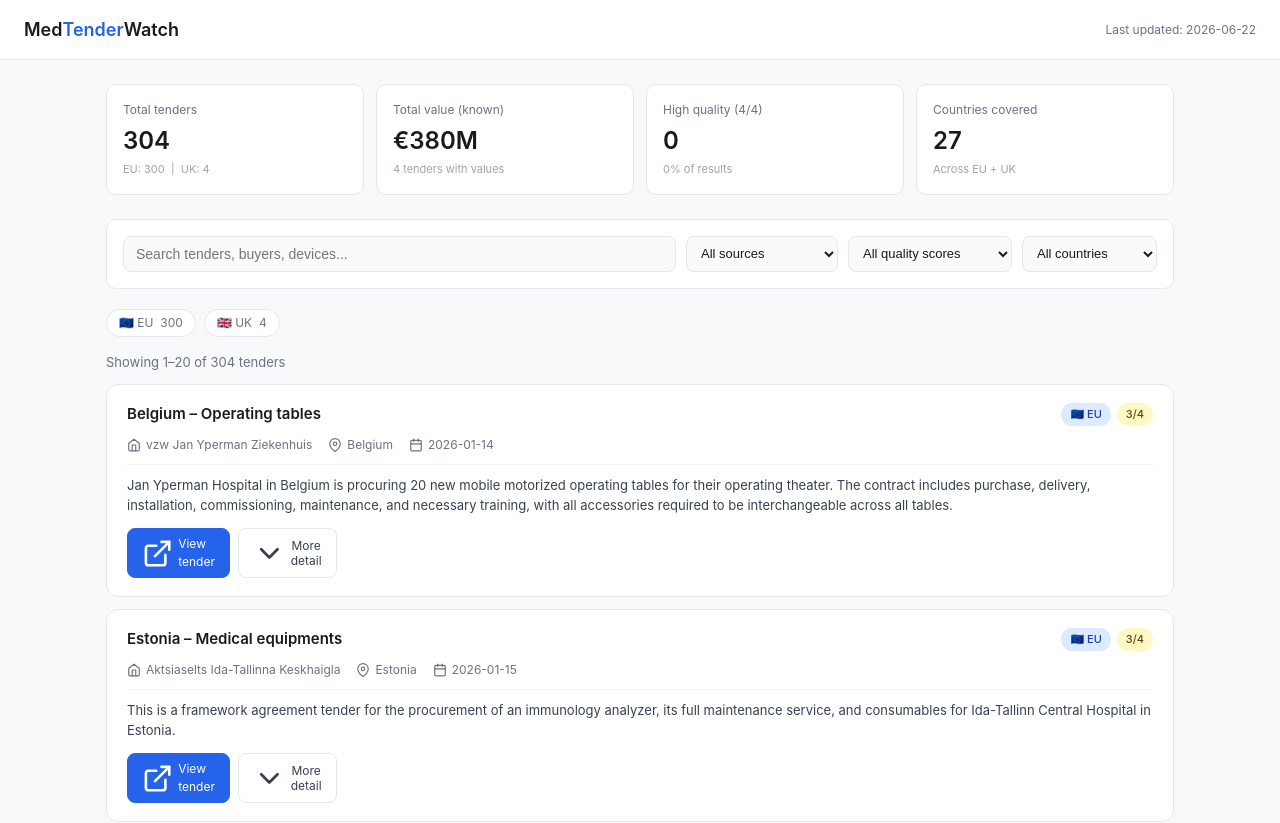
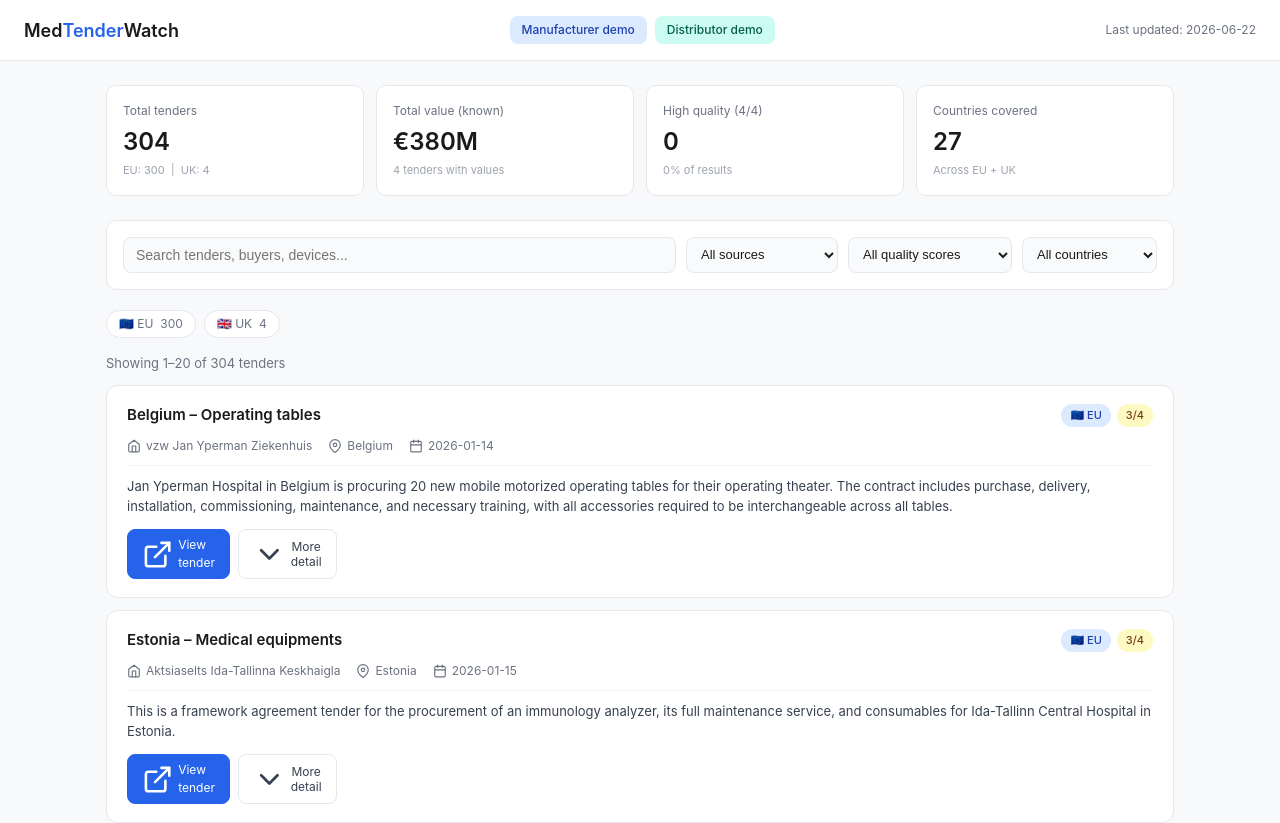
Before and after one commit to henryhall1993/ted-tender-monitor, a plain HTML site: page index.html in a window 1280 px wide. Shown: the top 823 px of the page. Drawn offline with Linux system fonts and the light colour scheme.

Commit message:
Update index.html

```diff
--- a/index.html
+++ b/index.html
@@ -65,6 +65,10 @@ footer{text-align:center;padding:32px;font-size:12px;color:#9ca3af;margin-top:24
 
 <header>
   <div class="logo">Med<span>Tender</span>Watch</div>
+  <nav style="display:flex;align-items:center;gap:8px">
+    <a href="manufacturer-demo.html" style="font-size:12px;padding:5px 12px;border-radius:8px;background:#dbeafe;color:#1e40af;text-decoration:none;font-weight:500">Manufacturer demo</a>
+    <a href="distributor-demo.html" style="font-size:12px;padding:5px 12px;border-radius:8px;background:#ccfbf1;color:#065f46;text-decoration:none;font-weight:500">Distributor demo</a>
+  </nav>
   <div class="last-updated" id="last-updated">Loading...</div>
 </header>
 
```
